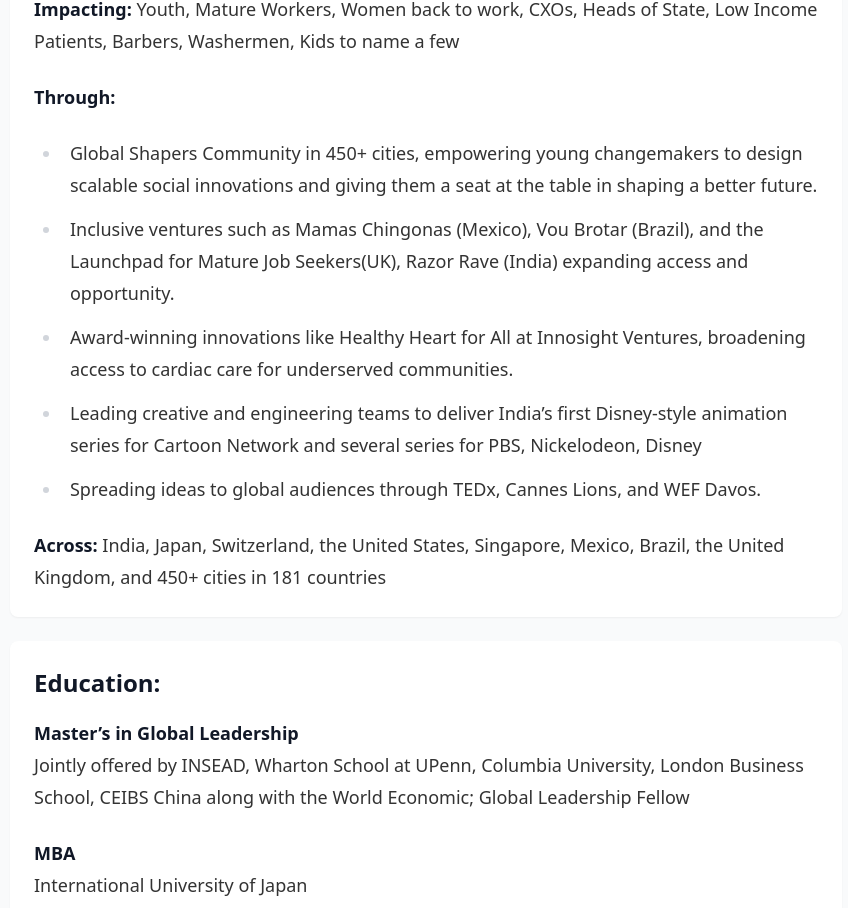
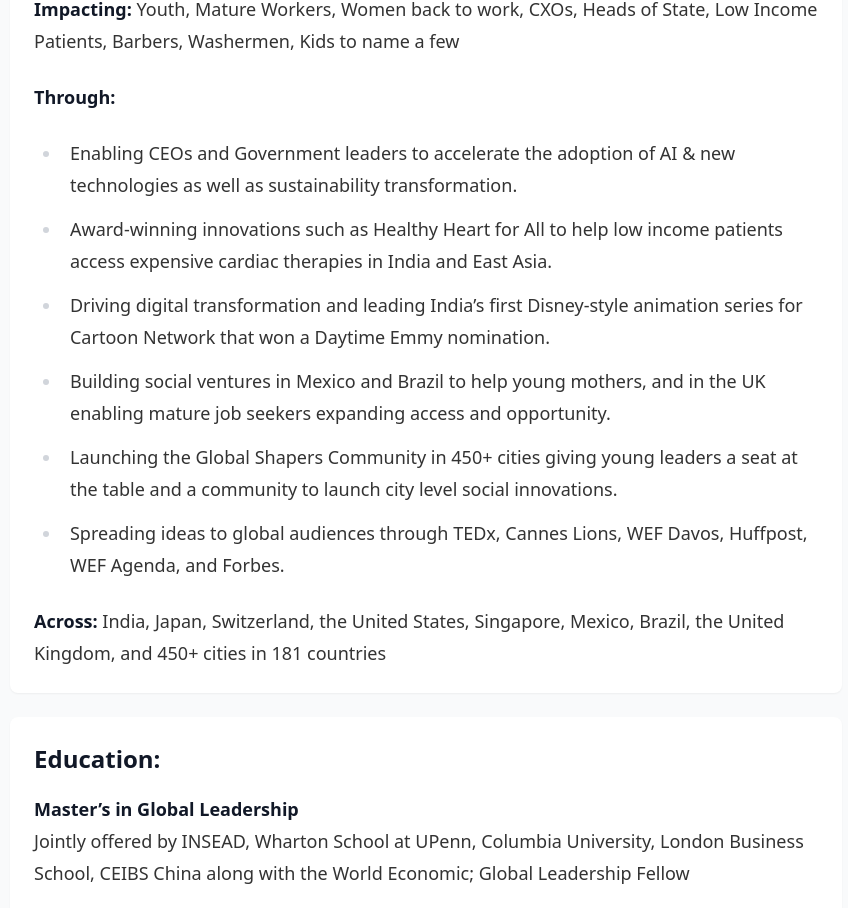
Before and after one commit to Wijay000/draft, a Next.js app: page /about in a window 1280 px wide. Shown: the part 1119-2027 px from the top of the page, without its empty margins (214-1062 px from the left). Built offline with nearby package versions, Linux system fonts and the light colour scheme.

Commit message:
About: update 'Through' list with new items and reorder text per user

```diff
--- a/pages/about.js
+++ b/pages/about.js
@@ -72,19 +72,22 @@ export default function About() {
 
           <ul>
             <li>
-              Global Shapers Community in 450+ cities, empowering young changemakers to design scalable social innovations and giving them a seat at the table in shaping a better future.
+              Enabling CEOs and Government leaders to accelerate the adoption of AI &amp; new technologies as well as sustainability transformation.
             </li>
             <li>
-              Inclusive ventures such as Mamas Chingonas (Mexico), Vou Brotar (Brazil), and the Launchpad for Mature Job Seekers(UK), Razor Rave (India) expanding access and opportunity.
+              Award-winning innovations such as Healthy Heart for All to help low income patients access expensive cardiac therapies in India and East Asia.
             </li>
             <li>
-              Award-winning innovations like Healthy Heart for All at Innosight Ventures, broadening access to cardiac care for underserved communities.
+              Driving digital transformation and leading India’s first Disney-style animation series for Cartoon Network that won a Daytime Emmy nomination.
             </li>
             <li>
-              Leading creative and engineering teams to deliver India’s first Disney-style animation series for Cartoon Network and several series for PBS, Nickelodeon, Disney
+              Building social ventures in Mexico and Brazil to help young mothers, and in the UK enabling mature job seekers expanding access and opportunity.
             </li>
             <li>
-              Spreading ideas to global audiences through TEDx, Cannes Lions, and WEF Davos.
+              Launching the Global Shapers Community in 450+ cities giving young leaders a seat at the table and a community to launch city level social innovations.
+            </li>
+            <li>
+              Spreading ideas to global audiences through TEDx, Cannes Lions, WEF Davos, Huffpost, WEF Agenda, and Forbes.
             </li>
           </ul>
 
```
